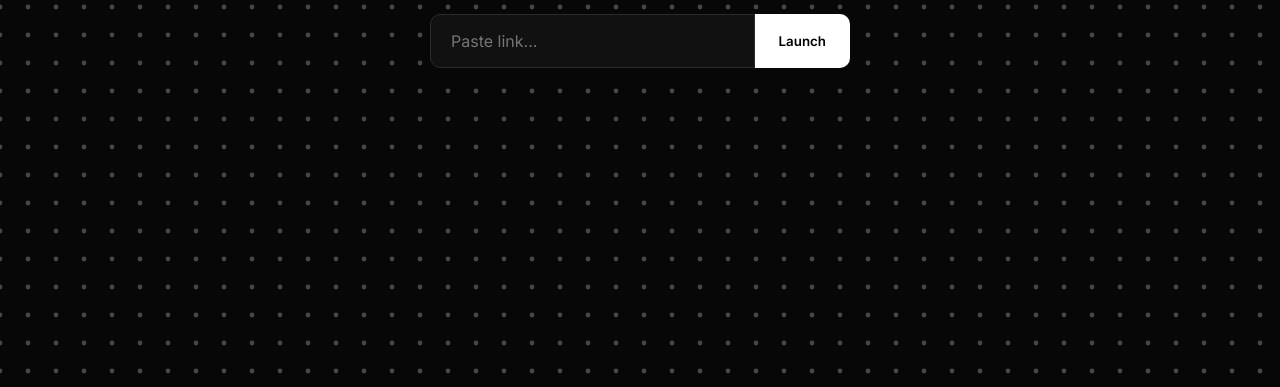
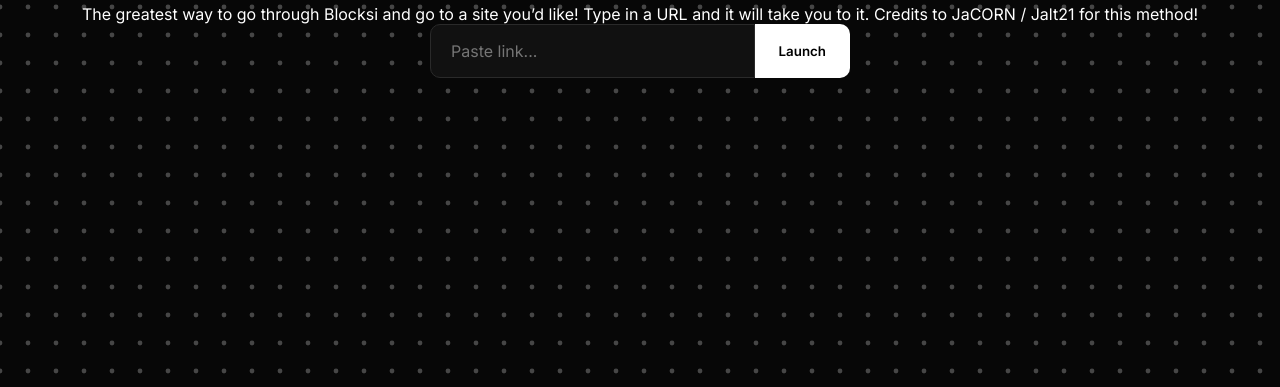
Before and after one commit to Bobwastaked/Andromeda, a plain HTML site: page index.html in a window 1280 px wide. Shown: the part 413-800 px from the top of the page. Drawn offline with Linux system fonts and the light colour scheme.

Commit message:
Update index.html

```diff
--- a/index.html
+++ b/index.html
@@ -81,6 +81,11 @@
 
 <div class="container">
   <h1>Andromeda</h1>
+  <p class="subtitle">
+The greatest way to go through Blocksi and go to a site you’d like!
+Type in a URL and it will take you to it.
+Credits to JaCORN / Jalt21 for this method!
+</p>
   <div class="search-box">
     <input type="text" id="linkInput" placeholder="Paste link...">
     <button onclick="redirect()">Launch</button>
```
